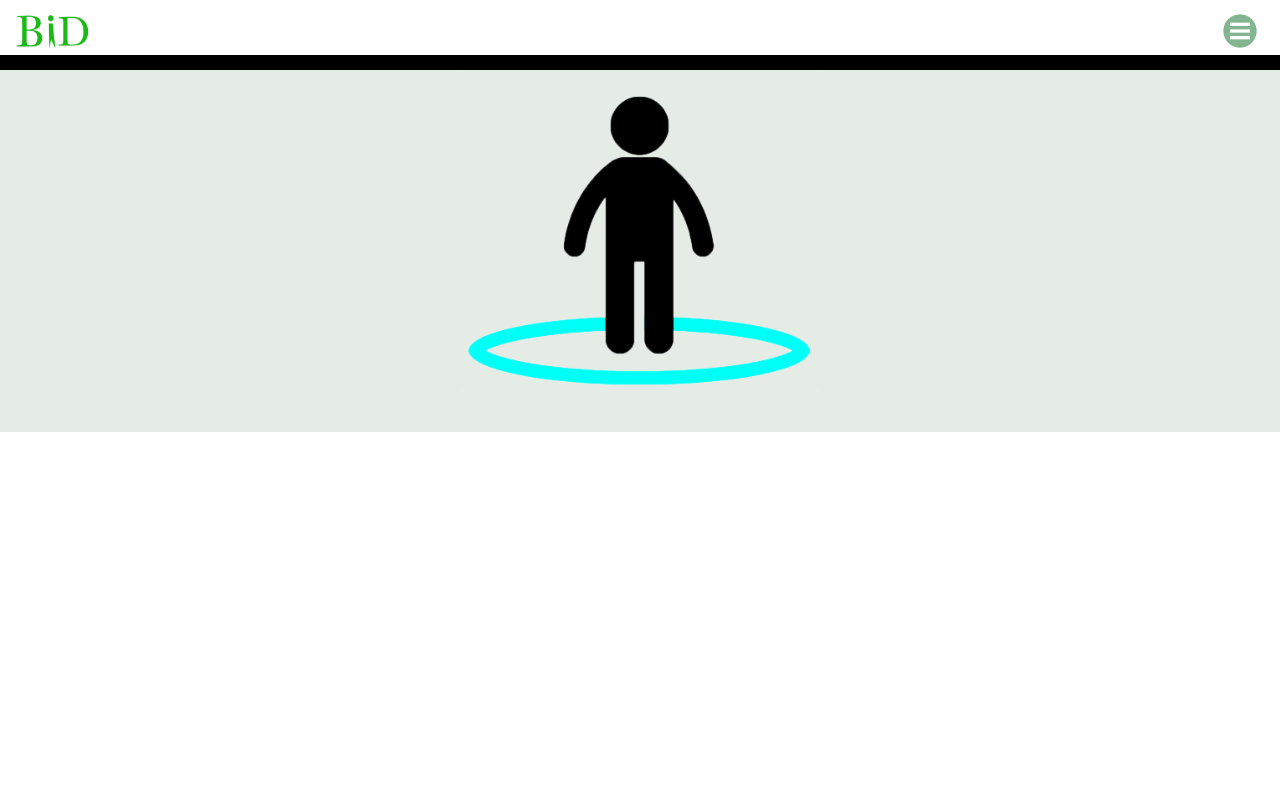
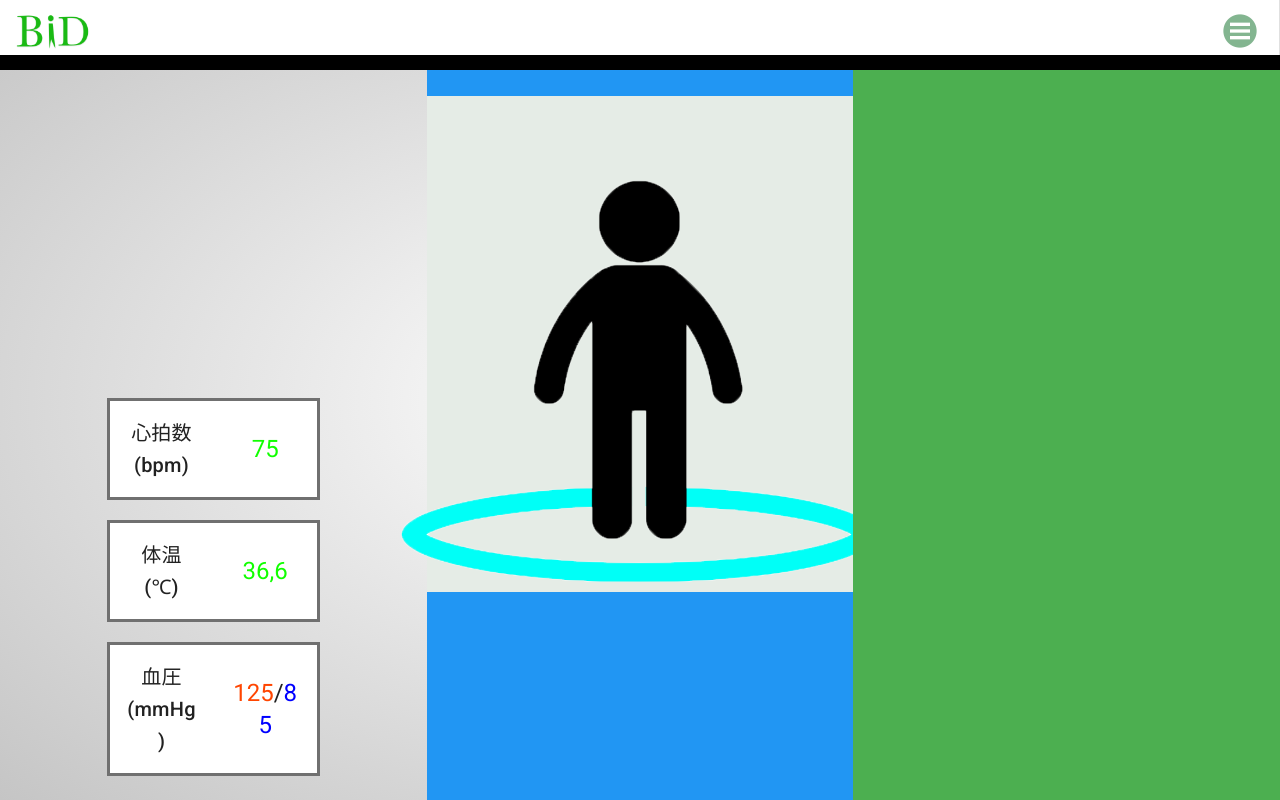
Before and after one commit to K-Fryxell/BID_Admin, a Vue app: page /top in a window 1280 px wide. Built offline with nearby package versions, Linux system fonts and the light colour scheme; no server answers.

Commit message:
UPDATE:top

```diff
--- a/src/components/public/Measures.vue
+++ b/src/components/public/Measures.vue
@@ -4,8 +4,8 @@
         <v-container class="ma-0 pa-0" fluid>
             <v-layout class="ma-0 mt-8 pa-0" column>
                 <v-row class="ma-4 mt-12 pa-0 pt-12" justify="center">
-                    <v-card-title class="display-1 pt-12" style="text-decoration:underline; text-decoration-color:#808080;">
-                        <strong class="display-2" style="color:red;">心房細動</strong>の可能性があります
+                    <v-card-title class="lg-display-1 pt-12" style="text-decoration:underline; text-decoration-color:#808080;">
+                        <strong style="color:red;">心房細動</strong>の可能性があります
                     </v-card-title>
                 </v-row>
                 <v-row class="ma-4 mt-12 pa-0 pt-1" justify="center">
--- a/src/views/public/top.vue
+++ b/src/views/public/top.vue
@@ -1,26 +1,128 @@
 <template>
-    <content>
+    <v-main class="ma-0 pa-0" style="background:radial-gradient(#fff,#c5c5c5); height:100%">
+        <v-container class="ma-0 pa-0" elevation="0" fluid style="height:100%">
+            <!-- pcヘッダー -->
+            <v-navigation-drawer class="ma-0 pa-0 hidden-sm-and-down" fixed height style="width:100%;" permanent>
                 <Header/>
-        <v-container class="ma-0 pa-0" elevation="0" fluid style="background-color: #E5ECE6">
+            </v-navigation-drawer>
+            <!-- 携帯ヘッダー -->
+            <v-navigation-drawer class="ma-0 pa-0 hidden-md-and-up" fixed height style="width:100%;" permanent>
+                <Header/>
+            </v-navigation-drawer>
+            <v-layout class="ma-0 pa-0" style="height:100%">
+                <!-- バイタル表示領域 -->
+                <v-flex class="mb-6" lg4>
+                    <!-- 下ぞろえの箱 -->
+                    <div class="parent">
+                        <!-- 縦積み配置 -->
                         <v-layout class="ma-0 pa-0" column>
-            <!-- pcサイズ -->
-                <v-row class="ma-0 mb-10 pa-0 hidden-sm-and-down" justify="center">
-                    <v-card class="ma-0 pa-0" elevation="0" style="background-color: #E5ECE6">
-                        <v-row class="ma-0 pa-0 px-8">
-                            <v-col class="ma-0 px-12 pa-0">
-                                <v-card class="ma-0 pa-0" justify="center" elevation="0" v-resize='onResize' :height='card_height' :width='card_width'>
-                                    <v-row class="ma-0 pa-0" justify="center" style="background-color: #E5ECE6">
-                                        <img v-resize='onResize' :width='img_width' src="../../assets/human.png">
+                            <!-- 下ぞろえの中身 -->
+                            <div>
+                                <v-row class="ma-0 pa-0" justify="center">
+                                    <v-card class="ma-0 pa-0" elevation="0" style="width:100%" color="transparent">
+                                        <v-row class="ma-0 pa-0" justify="center">
+                                            <v-col class="ma-0 pa-0" cols="3" style="background-color:#fff; border-style: solid;border-color: #707070 #707070 #707070 #707070;border-width: 3px 0px 3px 3px;">
+                                                <v-card-text class="text-lg-h6 text-center">
+                                                    心拍数(bpm)
+                                                </v-card-text>
+                                            </v-col>
+                                            <v-col class="ma-0 pa-0" cols="3" style="background-color:#fff; border-style: solid;border-color: #707070 #707070 #707070 #707070;border-width: 3px 3px 3px 0px;">
+                                                <v-card-text class="mt-4 text-lg-h5 text-center">
+                                                    <span style="color:#11FF00">{{heartRate}}75</span>
+                                                </v-card-text>
+                                            </v-col>
                                         </v-row>
+
                                     </v-card>
+                                </v-row>
+                                <v-row class="ma-0 mt-5 pa-0" justify="center">
+                                    <v-card class="ma-0 pa-0" elevation="0" style="width:100%" color="transparent">
+                                        <v-row class="ma-0 pa-0" justify="center">
+                                            <v-col class="ma-0 pa-0" cols="3" style="background-color:#fff; border-style: solid;border-color: #707070 #707070 #707070 #707070;border-width: 3px 0px 3px 3px;">
+                                                <v-card-text class="text-lg-h6 text-center">
+                                                    体温<br/>(℃)
+                                                </v-card-text>
+                                            </v-col>
+                                            <v-col class="ma-0 pa-0 " cols="3" style="background-color:#fff; border-style: solid;border-color: #707070 #707070 #707070 #707070;border-width: 3px 3px 3px 0px;">
+                                                <v-card-text class="mt-4 text-lg-h5 text-center">
+                                                    <span style="color:#11FF00">{{bodyTemperature}}36,6</span>
+                                                </v-card-text>
                                             </v-col>
                                         </v-row>
                                     </v-card>
                                 </v-row>
+                                <v-row class="ma-0 mt-5 pa-0" justify="center">
+                                    <v-card class="ma-0 pa-0" elevation="0" style="width:100%;" color="transparent">
+                                        <v-row class="ma-0 pa-0" justify="center">
+                                            <v-col class="ma-0 pa-0 " cols="3" style="background-color:#fff; border-style: solid;border-color: #707070 #707070 #707070 #707070;border-width: 3px 0px 3px 3px;">
+                                                <v-card-text class="text-lg-h6 text-center">
+                                                    血圧(mmHg)
+                                                </v-card-text>
+                                            </v-col>
+                                            <v-col class="ma-0 pa-0 " cols="3" style="background-color:#fff; border-style: solid;border-color: #707070 #707070 #707070 #707070;border-width: 3px 3px 3px 0px;">
+                                                <v-card-text class="mt-4 text-lg-h5 text-center">
+                                                    <span style="color:#ff4500">{{bloodPressureMax}}125</span>/<span style="color:#0000ff">85{{bloodPressureMin}}</span>
+                                                </v-card-text>
+                                            </v-col>
+                                        </v-row>
+                                    </v-card>
+                                </v-row>
+                            </div>
                         </v-layout>
+                    </div>
+                </v-flex>
+
+                <!-- 人オブジェクト -->
+                <v-flex class="blue pt-12" lg4>
+                    <v-row class="ma-0 mt-12 pt-12 pa-0" justify="center" style="background-color: #E5ECE6">
+                        <!-- 異常値検出時ここの画像を変える -->
+                        <img width="500px" src="@/assets/human.png">
+                    </v-row>
+                </v-flex>
+
+                <!-- メッセージ表示領域 -->
+                <v-flex class="green" lg4>
+                    start 、 center 、 end 、 space-between 、 space-around および stretch
+                </v-flex>
+            </v-layout>
+
+            <!-- モーダル -->
+            <v-dialog persistent v-model="vitalLogModal" width="500">
+                <v-card>
+                    <v-row class="ma-0 pa-0 pt-5" justify="center">
+                        <img src="@/assets/bikkuri.png" alt="異常値検出マーク">
+                    </v-row>
+                    <v-row class="ma-0 mt-4 pa-0" justify="center">
+                        <v-col lg="11">
+                            <v-card-text class="title">
+                                心拍数が高いです。<br/>
+                                カフェインの摂りすぎ、喫煙は控えましょう。<br/><br/>
+                                この状態が続く場合や眩暈などの症状がある場合、心房細動の可能性があるので早めの受診を推奨します。
+                            </v-card-text>
+                        </v-col>
+                    </v-row>
+                    <v-row justify="end" class="pa-0 ma-0 pb-6 mr-10">
+                        <v-btn width="50" to="user_measures">
+                            詳細へ
+                        </v-btn>
+                    </v-row>
+                </v-card>
+            </v-dialog>
         </v-container>
-    </content>
+    </v-main>
 </template>
+<style scoped>
+.parent {
+        height: 100%;
+        width: 100%;
+        /* フレックスコンテナであることを指定 */
+        display: flex;
+        /* 軸の設定(既定値がrowなので省略可能) */
+        flex-direction: row;
+        /* 交差軸：上下の配置 */
+        align-items: flex-end;
+      }
+</style>
 
 <script>
 import Header from '@/components/public/Header.vue'
@@ -32,32 +134,13 @@ export default {
     },
     data () {
         return {
-            card_height: Number,
-            card_width: Number,
-            img_width: 360
         }
     },
     methods: {
-        onResize(){
-            this.x = window.innerWidth
-            this.y = window.innerHeight
-        },
+
     },
     watch:{
-            x:function(){
-                if(this.x<360)
-                {
-                    this.card_height = 0,
-                    this.card_width = 0,
-                    this.img_width = 100
-                }
-                else
-                {
-                    this.card_height = 0,
-                    this.card_width = 0,
-                    this.img_width = 100
-                }
-            }
+
     },
 }
 </script>
```
Also changed, not shown: src/assets/bikkuri.png (added). Lines whose indentation alone changed are shown as unchanged.
